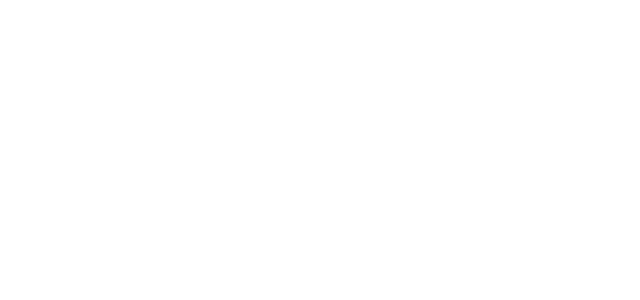
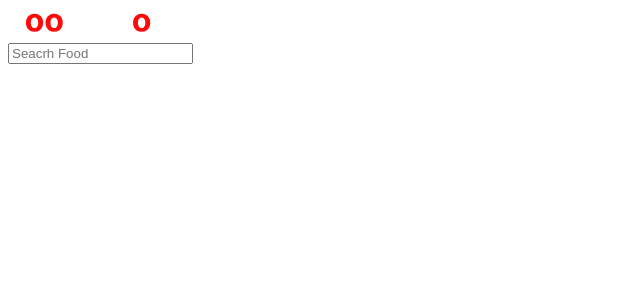
Before and after one commit to Kirttinath/foody-zone-app, a React (Vite) app in the folder app/: page / in a window 1280 px wide. Shown: the top 300 px of the page, without its empty margins (0-640 px from the left). Built offline with nearby package versions, Linux system fonts and the light colour scheme.

Commit message:
containers added with logo and search bar

```diff
--- a/app/src/App.jsx
+++ b/app/src/App.jsx
@@ -3,9 +3,19 @@
 
 
 const App = () => {
-  return <Maincontainer></Maincontainer>
+  return <Maincontainer>
+    <TopContainer>
+      <div className="logo">
+        <img src="/logo.svg" alt="logo" />
+      </div>
+      <div className="search">
+        <input type="text" placeholder='Seacrh Food'/>
+      </div>
+    </TopContainer>
+  </Maincontainer>
 }
 
 export default App
 
 const Maincontainer = styled.div``;
+const TopContainer = styled.section``;
```
